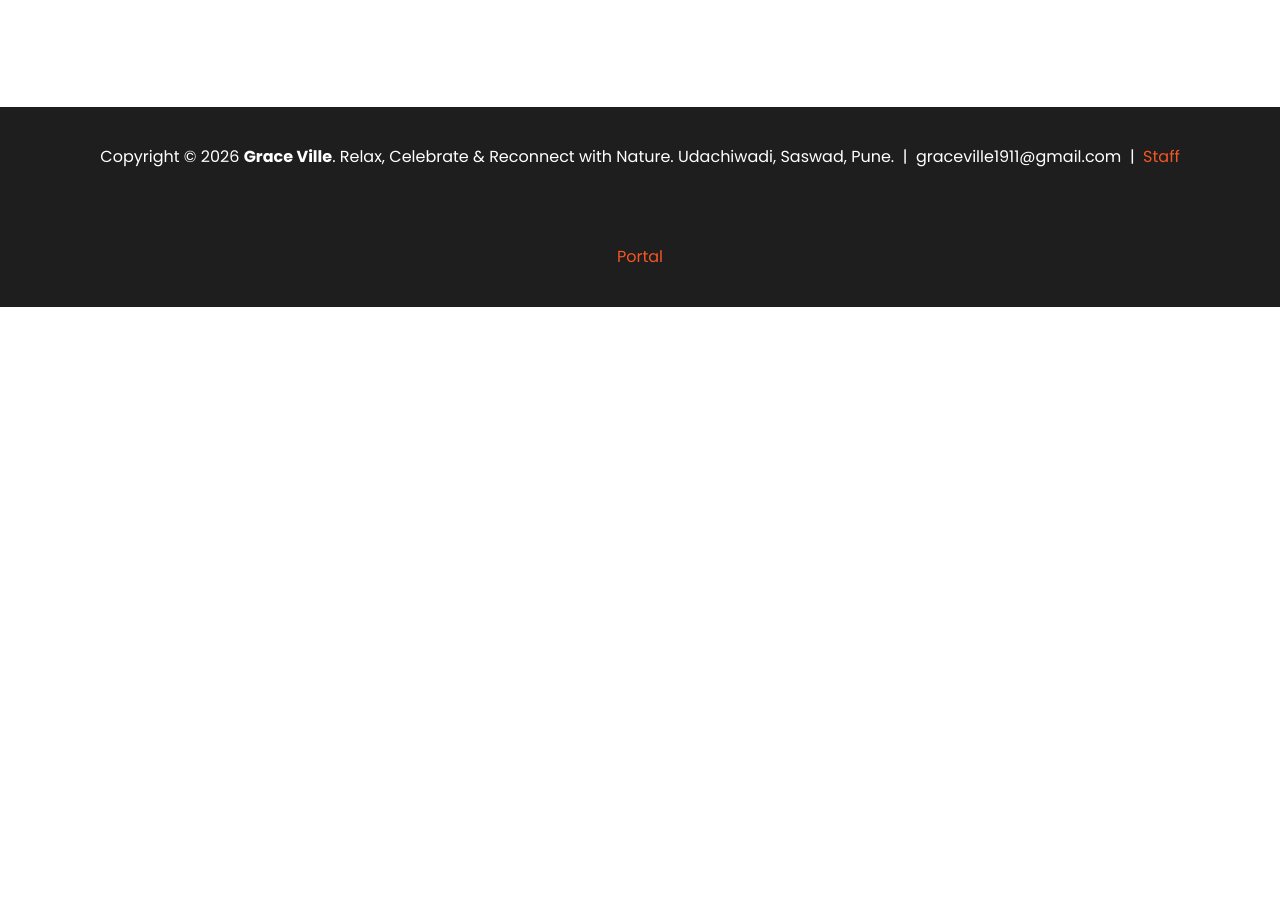
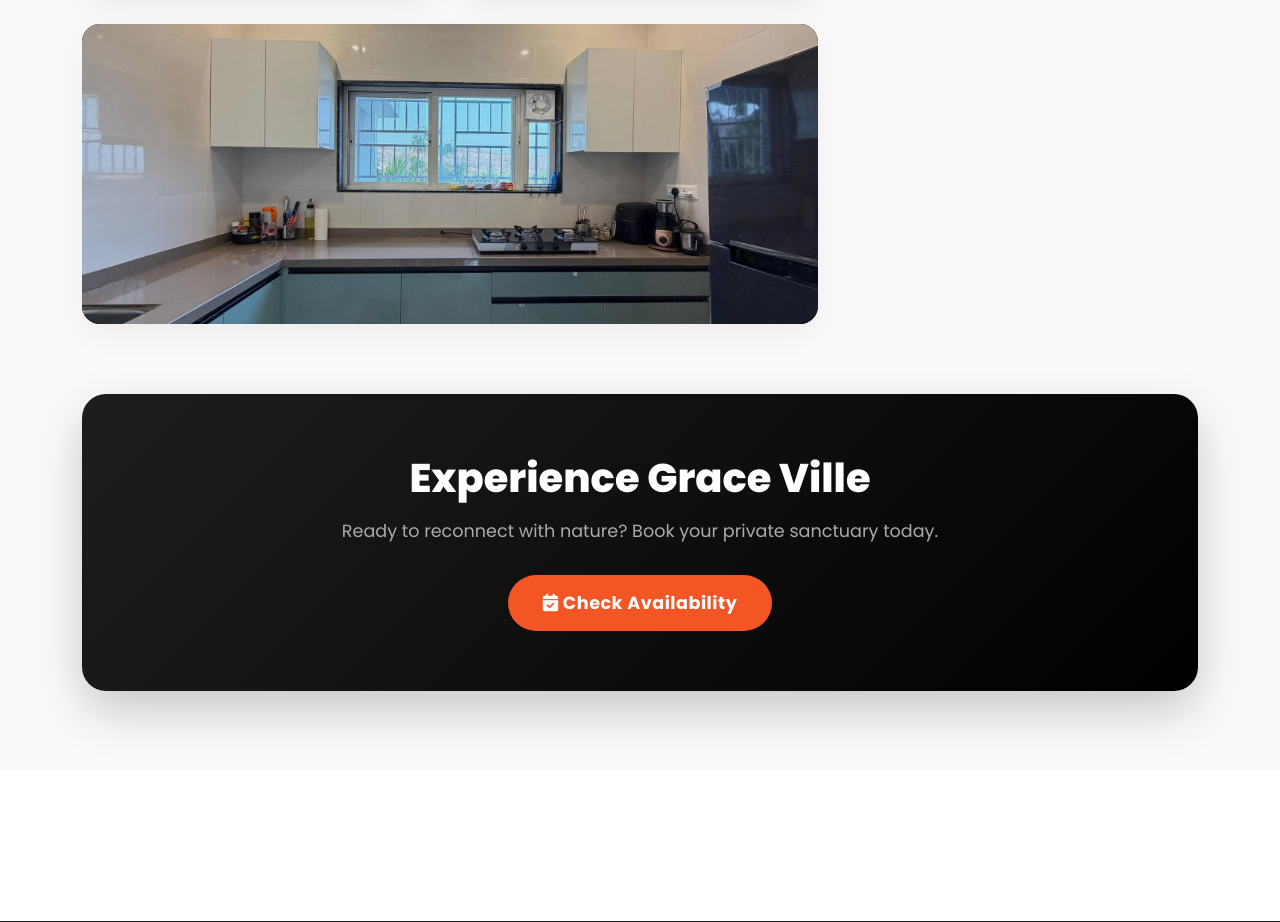
Before and after one commit to nikhilchandurkar/graceville, a Django app: page /gallery/ in a window 1280 px wide. Shown: the part 4867-5789 px from the top of the page. Before the commit the page ends 5174 px from the top, so only its background shows below. Run offline with Django 5.2, Linux system fonts and the light colour scheme; some libraries are stand-ins or nearby versions.

Commit message:
Enhance gallery with GLightbox, YouTube embeds, and bottom CTA

```diff
--- a/templates/gallery.html
+++ b/templates/gallery.html
@@ -4,6 +4,7 @@
 {% block title %}Premium Gallery | Grace Ville{% endblock %}
 
 {% block extra_head %}
+<link rel="stylesheet" href="https://cdn.jsdelivr.net/npm/glightbox/dist/css/glightbox.min.css" />
 <style>
   /* Modern Designer Gallery Styles */
   .gallery-container {
@@ -38,7 +39,6 @@
     margin-bottom: 70px;
   }
 
-  /* Feature items for masonry feel on large screens */
   @media (min-width: 992px) {
     .card-wide { grid-column: span 2; }
     .card-tall { grid-row: span 2; }
@@ -52,6 +52,7 @@
     background: #000;
     transition: all 0.4s cubic-bezier(0.25, 1, 0.5, 1);
     cursor: pointer;
+    display: block;
   }
 
   .gallery-card:hover {
@@ -71,7 +72,7 @@
 
   .gallery-card:hover .gallery-media {
     transform: scale(1.08);
-    opacity: 0.75; /* Darken slightly to make text pop */
+    opacity: 0.75;
   }
 
   .gallery-overlay {
@@ -117,13 +118,6 @@
     transform: translateY(0);
   }
 
-  /* Video specific styles */
-  .video-card {
-    pointer-events: auto;
-  }
-  .video-card .gallery-media {
-    opacity: 1;
-  }
   .video-badge {
     position: absolute;
     top: 20px;
@@ -142,10 +136,42 @@
     pointer-events: none;
   }
 
-  /* Video Controls Optimization */
-  video {
-    border-radius: 18px;
-    outline: none;
+  .cta-banner {
+    background: linear-gradient(135deg, #1e1e1e 0%, #000000 100%);
+    border-radius: 24px;
+    padding: 60px 40px;
+    text-align: center;
+    color: #fff;
+    margin: 40px 0 20px;
+    box-shadow: 0 20px 50px rgba(0,0,0,0.2);
+  }
+  .cta-banner h2 {
+    color: #fff;
+    font-weight: 800;
+    font-size: 2.5rem;
+    margin-bottom: 15px;
+  }
+  .cta-banner p {
+    color: #aaa;
+    font-size: 1.1rem;
+    margin-bottom: 30px;
+  }
+  .cta-banner .btn-main {
+    background: #f35525;
+    color: #fff;
+    padding: 15px 35px;
+    border-radius: 30px;
+    font-weight: 700;
+    font-size: 1.1rem;
+    letter-spacing: 0.5px;
+    transition: all 0.3s ease;
+    display: inline-block;
+    text-decoration: none;
+  }
+  .cta-banner .btn-main:hover {
+    transform: translateY(-3px);
+    box-shadow: 0 10px 20px rgba(243, 85, 37, 0.4);
+    background: #ff6a3d;
   }
 </style>
 {% endblock %}
@@ -164,185 +190,228 @@
 
   <div class="gallery-container">
     <div class="container">
+
+      <!-- Video Tours Section (YouTube Embeds) -->
+      <h2 class="gallery-section-title">Cinematic Video Tours</h2>
+      <div class="gallery-grid" style="grid-auto-rows: 350px;">
+        <a href="https://www.youtube.com/watch?v=dQw4w9WgXcQ" class="gallery-card glightbox card-wide">
+          <div class="video-badge"><i class="fa fa-play-circle"></i> 4K Tour</div>
+          <img class="gallery-media" src="/media/exterior/graceville_daytime_architecture.jpg" alt="4K Tour" loading="lazy">
+          <div class="gallery-overlay">
+            <h5>Grace Ville Estate in 4K</h5>
+            <p>Click to watch the cinematic walk-through.</p>
+          </div>
+        </a>
+        <a href="https://www.youtube.com/watch?v=dQw4w9WgXcQ" class="gallery-card glightbox">
+          <div class="video-badge"><i class="fa fa-leaf"></i> Garden</div>
+          <img class="gallery-media" src="/media/exterior/graceville_villa_garden_sideview.jpg" alt="Garden Tour" loading="lazy">
+          <div class="gallery-overlay">
+            <h5>Garden Walkway Tour</h5>
+            <p>Explore the lush surroundings.</p>
+          </div>
+        </a>
+      </div>
+
       <!-- Exterior -->
       <h2 class="gallery-section-title">Estate Architecture</h2>
       <div class="gallery-grid">
-        <div class="gallery-card card-wide">
+        <a href="/media/exterior/graceville_daytime_architecture.jpg" class="gallery-card glightbox card-wide">
           <img class="gallery-media" src="/media/exterior/graceville_daytime_architecture.jpg" alt="Grace Ville Architecture" loading="lazy">
           <div class="gallery-overlay">
             <h5>Majestic Villa Facade</h5>
             <p>Modern architectural design blending seamlessly with the natural landscape.</p>
           </div>
-        </div>
-        <div class="gallery-card">
+        </a>
+        <a href="/media/exterior/graceville_front_porch_entrance.jpg" class="gallery-card glightbox">
           <img class="gallery-media" src="/media/exterior/graceville_front_porch_entrance.jpg" alt="Front Porch" loading="lazy">
           <div class="gallery-overlay">
             <h5>Grand Entrance</h5>
             <p>A welcoming approach to your private sanctuary.</p>
           </div>
-        </div>
-        <div class="gallery-card card-tall">
+        </a>
+        <a href="/media/exterior/graceville_orchard_garden_aerial.jpg" class="gallery-card glightbox card-tall">
           <img class="gallery-media" src="/media/exterior/graceville_orchard_garden_aerial.jpg" alt="Orchard Garden" loading="lazy">
           <div class="gallery-overlay">
             <h5>Lush Orchard Garden</h5>
             <p>Acres of private greenery for peaceful morning walks.</p>
           </div>
-        </div>
-        <div class="gallery-card">
+        </a>
+        <a href="/media/exterior/graceville_upper_terrace_view.jpg" class="gallery-card glightbox">
           <img class="gallery-media" src="/media/exterior/graceville_upper_terrace_view.jpg" alt="Upper Terrace" loading="lazy">
           <div class="gallery-overlay">
             <h5>Upper Skyline Terrace</h5>
             <p>Panoramic views of the surrounding hillsides.</p>
           </div>
-        </div>
-        <div class="gallery-card">
+        </a>
+        <a href="/media/exterior/graceville_villa_garden_sideview.jpg" class="gallery-card glightbox">
           <img class="gallery-media" src="/media/exterior/graceville_villa_garden_sideview.jpg" alt="Garden Sideview" loading="lazy">
           <div class="gallery-overlay">
             <h5>Manicured Lawns</h5>
             <p>Perfectly maintained spaces for outdoor activities.</p>
           </div>
-        </div>
+        </a>
       </div>
 
       <!-- Pool & Terrace -->
       <h2 class="gallery-section-title">Pool &amp; Recreation</h2>
       <div class="gallery-grid">
-        <div class="gallery-card card-wide">
+        <a href="/media/pool/graceville_swimming_pool_waterfall_sunset.jpg" class="gallery-card glightbox card-wide">
           <img class="gallery-media" src="/media/pool/graceville_swimming_pool_waterfall_sunset.jpg" alt="Waterfall Sunset" loading="lazy">
           <div class="gallery-overlay">
             <h5>Waterfall Pool at Sunset</h5>
             <p>Experience golden hour by the soothing cascades of our private pool.</p>
           </div>
-        </div>
-        <div class="gallery-card">
+        </a>
+        <a href="/media/pool/graceville_swimming_pool_daytime_gazebo.jpg" class="gallery-card glightbox">
           <img class="gallery-media" src="/media/pool/graceville_swimming_pool_daytime_gazebo.jpg" alt="Daytime Gazebo Pool" loading="lazy">
           <div class="gallery-overlay">
             <h5>Crystal Clear Waters</h5>
             <p>Refresh yourself under the open sky.</p>
           </div>
-        </div>
-        <div class="gallery-card">
+        </a>
+        <a href="/media/pool/graceville_swimming_pool_hillside_view.jpg" class="gallery-card glightbox">
           <img class="gallery-media" src="/media/pool/graceville_swimming_pool_hillside_view.jpg" alt="Hillside Pool View" loading="lazy">
           <div class="gallery-overlay">
             <h5>Hillside Infinity Feel</h5>
             <p>Swim while overlooking the lush valleys.</p>
           </div>
-        </div>
-        <div class="gallery-card">
+        </a>
+        <a href="/media/terrace_sitout/graceville_covered_timber_ceiling_sitout.jpg" class="gallery-card glightbox">
           <img class="gallery-media" src="/media/terrace_sitout/graceville_covered_timber_ceiling_sitout.jpg" alt="Timber Ceiling Sitout" loading="lazy">
           <div class="gallery-overlay">
             <h5>Timber Sit-out Lounge</h5>
             <p>Covered relaxation area for evening teas.</p>
           </div>
-        </div>
-        <div class="gallery-card">
+        </a>
+        <a href="/media/terrace_sitout/graceville_rooftop_sunset_terrace_sitout.jpg" class="gallery-card glightbox">
           <img class="gallery-media" src="/media/terrace_sitout/graceville_rooftop_sunset_terrace_sitout.jpg" alt="Rooftop Sunset" loading="lazy">
           <div class="gallery-overlay">
             <h5>Rooftop Sunset Deck</h5>
             <p>The ultimate vantage point for breathtaking sunsets.</p>
           </div>
-        </div>
+        </a>
       </div>
 
       <!-- Living & Dining -->
       <h2 class="gallery-section-title">Living &amp; Entertaining</h2>
       <div class="gallery-grid">
-        <div class="gallery-card card-tall">
+        <a href="/media/living_dining/graceville_ground_living_dining_grand_hall.jpg" class="gallery-card glightbox card-tall">
           <img class="gallery-media" src="/media/living_dining/graceville_ground_living_dining_grand_hall.jpg" alt="Grand Hall" loading="lazy">
           <div class="gallery-overlay">
             <h5>The Grand Hall</h5>
             <p>Expansive double-height living spaces designed for gathering.</p>
           </div>
-        </div>
-        <div class="gallery-card">
+        </a>
+        <a href="/media/living_dining/graceville_1st_floor_mountain_view_lounge.jpg" class="gallery-card glightbox">
           <img class="gallery-media" src="/media/living_dining/graceville_1st_floor_mountain_view_lounge.jpg" alt="Mountain View Lounge" loading="lazy">
           <div class="gallery-overlay">
             <h5>Mountain View Lounge</h5>
             <p>Cozy upper lounge with floor-to-ceiling windows.</p>
           </div>
-        </div>
-        <div class="gallery-card">
+        </a>
+        <a href="/media/living_dining/graceville_architectural_floating_staircase.jpg" class="gallery-card glightbox">
           <img class="gallery-media" src="/media/living_dining/graceville_architectural_floating_staircase.jpg" alt="Floating Staircase" loading="lazy">
           <div class="gallery-overlay">
             <h5>Floating Staircase</h5>
             <p>A striking interior architectural centerpiece.</p>
           </div>
-        </div>
-        <div class="gallery-card card-wide">
+        </a>
+        <a href="/media/living_dining/graceville_ground_formal_dining.jpg" class="gallery-card glightbox card-wide">
           <img class="gallery-media" src="/media/living_dining/graceville_ground_formal_dining.jpg" alt="Formal Dining" loading="lazy">
           <div class="gallery-overlay">
             <h5>Formal Dining Area</h5>
             <p>Share meals and memories in an elegant setting.</p>
           </div>
-        </div>
+        </a>
       </div>
 
       <!-- Bedrooms -->
       <h2 class="gallery-section-title">Luxury Suites</h2>
       <div class="gallery-grid">
-        <div class="gallery-card card-wide">
+        <a href="/media/bedrooms/graceville_master_bedroom_terrace_suite.jpg" class="gallery-card glightbox card-wide">
           <img class="gallery-media" src="/media/bedrooms/graceville_master_bedroom_terrace_suite.jpg" alt="Master Bedroom" loading="lazy">
           <div class="gallery-overlay">
             <h5>Master Terrace Suite</h5>
             <p>Premium suite featuring direct access to the scenic walkout terrace.</p>
           </div>
-        </div>
-        <div class="gallery-card">
+        </a>
+        <a href="/media/bedrooms/graceville_sunset_glow_bedroom.jpg" class="gallery-card glightbox">
           <img class="gallery-media" src="/media/bedrooms/graceville_sunset_glow_bedroom.jpg" alt="Sunset Glow Bedroom" loading="lazy">
           <div class="gallery-overlay">
             <h5>Sunset Glow Bedroom</h5>
             <p>Bathed in natural warm light every evening.</p>
           </div>
-        </div>
-        <div class="gallery-card">
+        </a>
+        <a href="/media/bedrooms/graceville_corner_mountain_view_suite.jpg" class="gallery-card glightbox">
           <img class="gallery-media" src="/media/bedrooms/graceville_corner_mountain_view_suite.jpg" alt="Mountain View Suite" loading="lazy">
           <div class="gallery-overlay">
             <h5>Corner View Suite</h5>
             <p>Dual aspect windows bringing nature indoors.</p>
           </div>
-        </div>
-        <div class="gallery-card">
+        </a>
+        <a href="/media/bedrooms/graceville_ground_floor_guest_bedroom.png" class="gallery-card glightbox">
           <img class="gallery-media" src="/media/bedrooms/graceville_ground_floor_guest_bedroom.png" alt="Guest Bedroom" loading="lazy">
           <div class="gallery-overlay">
             <h5>Accessible Guest Suite</h5>
             <p>Comfortable ground floor accommodation.</p>
           </div>
-        </div>
-        <div class="gallery-card">
+        </a>
+        <a href="/media/bedrooms/graceville_1st_floor_dormitory_terrace_walkout.jpg" class="gallery-card glightbox">
           <img class="gallery-media" src="/media/bedrooms/graceville_1st_floor_dormitory_terrace_walkout.jpg" alt="Dormitory Terrace" loading="lazy">
           <div class="gallery-overlay">
             <h5>Group Dormitory</h5>
             <p>Spacious arrangement perfect for larger families or groups.</p>
           </div>
-        </div>
+        </a>
       </div>
 
       <!-- Kitchen & Bath -->
       <h2 class="gallery-section-title">Amenities</h2>
       <div class="gallery-grid">
-        <div class="gallery-card">
+        <a href="/media/kitchen_bath/graceville_designer_bathroom_rain_shower.jpg" class="gallery-card glightbox">
           <img class="gallery-media" src="/media/kitchen_bath/graceville_designer_bathroom_rain_shower.jpg" alt="Rain Shower" loading="lazy">
           <div class="gallery-overlay">
             <h5>Spa-Style Rain Showers</h5>
             <p>Modern fixtures for ultimate relaxation.</p>
           </div>
-        </div>
-        <div class="gallery-card">
+        </a>
+        <a href="/media/kitchen_bath/graceville_modern_washroom_geyser.jpg" class="gallery-card glightbox">
           <img class="gallery-media" src="/media/kitchen_bath/graceville_modern_washroom_geyser.jpg" alt="Modern Washroom" loading="lazy">
           <div class="gallery-overlay">
             <h5>Pristine Washrooms</h5>
             <p>Immaculate and fully equipped.</p>
           </div>
-        </div>
-        <div class="gallery-card card-wide">
+        </a>
+        <a href="/media/kitchen_bath/graceville_fully_equipped_kitchen_appliances.jpg" class="gallery-card glightbox card-wide">
           <img class="gallery-media" src="/media/kitchen_bath/graceville_fully_equipped_kitchen_appliances.jpg" alt="Equipped Kitchen" loading="lazy">
           <div class="gallery-overlay">
             <h5>Chef's Kitchen</h5>
             <p>Fully equipped with modern appliances for your culinary needs.</p>
           </div>
-        </div>
+        </a>
+      </div>
+
+      <!-- Bottom Call To Action -->
+      <div class="cta-banner">
+        <h2>Experience Grace Ville</h2>
+        <p>Ready to reconnect with nature? Book your private sanctuary today.</p>
+        <a href="#appointmentModal" data-bs-toggle="modal" data-bs-target="#appointmentModal" class="btn-main">
+          <i class="fa fa-calendar-check"></i> Check Availability
+        </a>
       </div>
 
     </div>
   </div>
+
+<script src="https://cdn.jsdelivr.net/npm/glightbox/dist/js/glightbox.min.js"></script>
+<script>
+  document.addEventListener('DOMContentLoaded', () => {
+    const lightbox = GLightbox({
+      touchNavigation: true,
+      loop: true,
+      autoplayVideos: true,
+      zoomable: true
+    });
+  });
+</script>
 {% endblock %}
```
